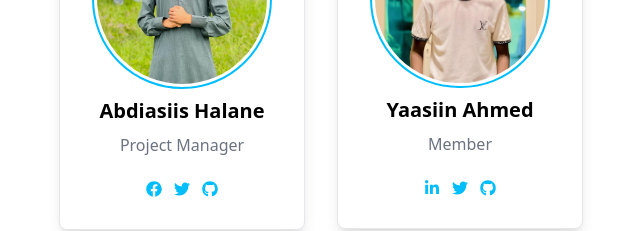
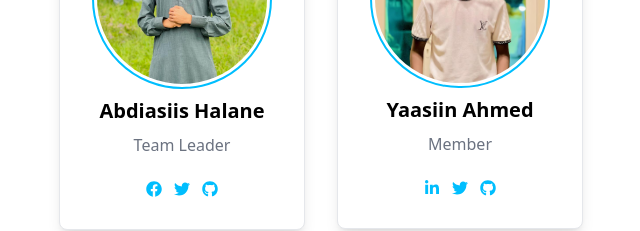
Before and after one commit to TENANTCARE-TEAM/Tenant_Care_app, a React (Vite) app: page /about in a window 1280 px wide. Shown: the part 880-1111 px from the top of the page, without its empty margins (319-959 px from the left). Built offline with nearby package versions, Linux system fonts and the light colour scheme.

Commit message:
readme update and same file update

```diff
--- a/src/components/OwnerDashboardContents/Navs.jsx
+++ b/src/components/OwnerDashboardContents/Navs.jsx
@@ -1,8 +1,7 @@
 
 import React, { useEffect, useState } from "react";
-import { FaSearch } from "react-icons/fa";
 import { FiLogOut } from "react-icons/fi";
-import { useNavigate } from "react-router-dom";
+import { Link, useNavigate } from "react-router-dom";
 import Cookies from "js-cookie";
 
 function Navs() {
@@ -26,11 +25,11 @@ function Navs() {
   return (
     <div className="fixed z-10 top-0 right-0 w-[100%] bg-white h-[70px] shadow-lg ">
       <div className="h-[70px] flex items-center text-center justify-between md:px-[15%] ">
-        <div>
+        <Link>
           <h1 className="flex max-[768px]:ml-6 max-[1291px]:ml-[6rem] md:mr-0 text-xl font-bold text-slate-900 cursor-pointer">
             TENANT<span className="text-[#00befe]">CARE</span>
           </h1>
-        </div>
+        </Link>
 
         <div
           onClick={handleLogout}
--- a/src/components/RenterDashboardContent/Nav.jsx
+++ b/src/components/RenterDashboardContent/Nav.jsx
@@ -1,8 +1,7 @@
 import Cookies from "js-cookie";
 import React, { useEffect, useState } from "react";
-import { FaSearch } from "react-icons/fa";
 import { FiLogOut } from "react-icons/fi";
-import { useNavigate } from "react-router-dom";
+import { Link, useNavigate } from "react-router-dom";
 function Nav() {
   const token = Cookies.get("token");
   const navigate = useNavigate();
@@ -23,11 +22,11 @@ function Nav() {
   return (
     <div className="fixed z-[6] top-0 right-0 w-[100%] bg-white h-[70px] shadow-lg ">
       <div className="h-[70px] flex items-center text-center justify-between md:px-[15%] ">
-        <div>
+        <Link>
           <h1 className=" flex max-[768px]:ml-6 max-[1141px]:ml-[6rem] md:mr-0 text-xl font-bold text-slate-900 cursor-pointer">
             TENANT<span className="text-[#00befe]">CARE</span>
           </h1>
-        </div>
+        </Link>
 
         <div
           onClick={handleLogout}
--- a/src/components/aboutContent/Teams.jsx
+++ b/src/components/aboutContent/Teams.jsx
@@ -19,7 +19,7 @@ function Teams() {
                     <img src={Abdicasiis_halane} alt="Yaasiin Ahmed" className='w-full h-full rounded-full'/>
                 </div>
                 <h3 className='font-bold text-xl'>Abdiasiis Halane</h3>
-                <span className='text-gray-500'>Project Manager</span>
+                <span className='text-gray-500'>Team Leader</span>
                 <div className="flex gap-3 mt-4 text-[#00befe]">
                     <Link to='https://www.facebook.com/AmesaSolutions'><FaFacebook /></Link>
                     <Link to='https://twitter.com/AmesaSolutions'><FaTwitter /></Link>
```
Also changed, not shown: src/assets/images/cover.jpg (added), 1 other file (tests, documents, lock files or other folders).
